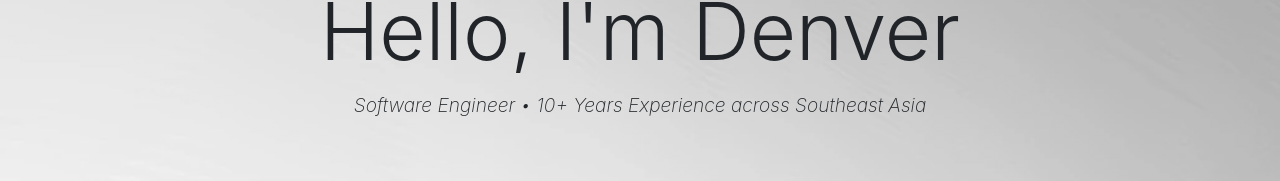
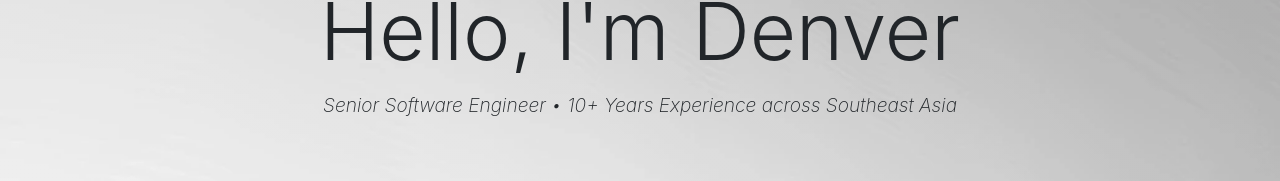
Before and after one commit to deng37/denver-portfolio-next, a Next.js app: page / in a window 1280 px wide. Shown: the part 355-536 px from the top of the page. Built offline with nearby package versions, Linux system fonts and the light colour scheme; no server answers.

Commit message:
fix(portfolio): update subtitle

```diff
--- a/src/app/page.tsx
+++ b/src/app/page.tsx
@@ -73,7 +73,7 @@ export default function HomePage() {
         <section className="masthead d-flex">
           <div className="container text-center my-auto">
             <div className="main-title-intro" title="Denver Tendri Haryanto">Hello, I'm Denver</div>
-            <div className="main-subtitle-intro">Software Engineer • 10+ Years Experience across Southeast Asia</div>
+            <div className="main-subtitle-intro">Senior Software Engineer • 10+ Years Experience across Southeast Asia</div>
           </div>
           <div className="overlay"></div>
         </section>
```
